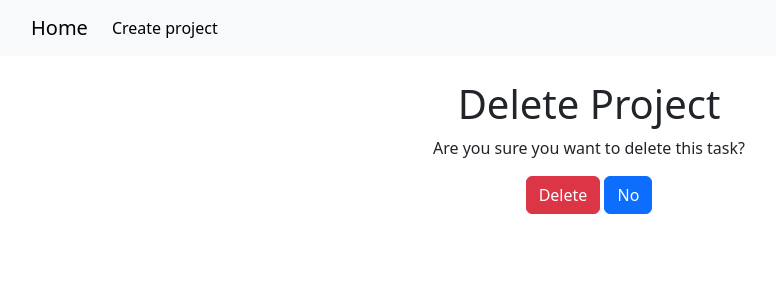
After one commit to Napales/todo-list, a Django app: page /project/1/delete/ in a window 1280 px wide. The commit adds this page. Shown: the top 300 px of the page, without its empty margins (51-827 px from the left). Run offline with Django 5.2, Linux system fonts and the light colour scheme; data comes from the database, SQL or seed files in the repository; parts of the project's set-up code (start-up, migrations or seed data) failed here and were passed over.

Commit message:
Сделал: Update, Delete для проектов на классах.

```diff
--- a/webapp/models/project.py
+++ b/webapp/models/project.py
@@ -1,4 +1,6 @@
 from django.db import models
+from django.urls import reverse
+
 
 class Project(models.Model):
     name = models.CharField(max_length=30, verbose_name='Название', null=False, blank=False)
@@ -13,3 +15,6 @@ class Project(models.Model):
         db_table = 'projects'
         verbose_name = 'Проект'
         verbose_name_plural = 'Проекты'
+
+    def get_absolute_url(self):
+        return reverse('project_detail', kwargs={'pk': self.pk})
--- a/webapp/templates/base.html
+++ b/webapp/templates/base.html
@@ -16,7 +16,7 @@
 
 <nav class="navbar navbar-expand-lg bg-body-tertiary">
     <div class="container">
-        <a class="navbar-brand" href="{% url 'index' %}">Home</a>
+        <a class="navbar-brand" href="{% url 'project_list' %}">Home</a>
         <button class="navbar-toggler" type="button" data-bs-toggle="collapse" data-bs-target="#navbarNav"
                 aria-controls="navbarNav" aria-expanded="false" aria-label="Toggle navigation">
             <span class="navbar-toggler-icon"></span>
--- /dev/null
+++ b/webapp/templates/projects/project_delete.html
@@ -0,0 +1,13 @@
+{% extends 'base.html' %}
+
+{% block content %}
+    <div class="text-center mt-4">
+        <h1>Delete Project</h1>
+        <p>Are you sure you want to delete this task?</p>
+        <form action="{% url 'project_delete' project.pk %}" method="post">
+            {% csrf_token %}
+            <input class="btn btn-danger" type="submit" value="Delete"/>
+            <a class="btn btn-primary" href="{% url 'project_list' %}">No</a>
+        </form>
+    </div>
+{% endblock %}
--- a/webapp/templates/projects/project_list.html
+++ b/webapp/templates/projects/project_list.html
@@ -16,8 +16,8 @@
                         <h5 class="card-title">{{ project.name }}</h5>
                         <h6 class="card-subtitle mb-2 text-body-secondary">{{ project.start_date }}</h6>
                         <a href="{% url 'project_detail' project.pk %}" class="btn btn-outline-primary">Detail</a>
-                        <a href="" class="btn btn-outline-success">Update</a>
-                        <a href="" class="btn btn-outline-danger">Delete</a>
+                        <a href="{% url 'project_update' project.pk %}" class="btn btn-outline-success">Update</a>
+                        <a href="{% url 'project_delete' project.pk %}" class="btn btn-outline-danger">Delete</a>
                     </div>
                 </div>
             </div>
--- a/webapp/urls.py
+++ b/webapp/urls.py
@@ -1,12 +1,15 @@
 from django.urls import path
 
 from webapp.views import IndexTaskView, CreateTaskView, DetailTaskView, DeleteTaskView, UpdateTaskView
-from webapp.views.projects import ProjectsListView, ProjectDetailView, ProjectCreateView
+from webapp.views.projects import ProjectsListView, ProjectDetailView, ProjectCreateView, ProjectUpdateView, \
+    ProjectDeleteView
 
 urlpatterns = [
     path('', ProjectsListView.as_view(), name='project_list'),
     path('project/<int:pk>/', ProjectDetailView.as_view(), name='project_detail'),
     path('project/add/', ProjectCreateView.as_view(), name='project_add'),
+    path('project/<int:pk>/update/', ProjectUpdateView.as_view(), name='project_update'),
+    path('project/<int:pk>/delete/', ProjectDeleteView.as_view(), name='project_delete'),
 
 
     path('task/list', IndexTaskView.as_view(), name='index'),
--- a/webapp/views/__init__.py
+++ b/webapp/views/__init__.py
@@ -1 +1,2 @@
 from webapp.views.tasks import UpdateTaskView, DeleteTaskView, CreateTaskView, IndexTaskView, DetailTaskView
+from webapp.views.projects import ProjectCreateView, ProjectDeleteView, ProjectUpdateView, ProjectsListView, ProjectDetailView
--- a/webapp/views/projects.py
+++ b/webapp/views/projects.py
@@ -2,7 +2,7 @@ from urllib.parse import urlencode
 
 from django.db.models import Q
 from django.urls import reverse_lazy
-from django.views.generic import ListView, DetailView, CreateView
+from django.views.generic import ListView, DetailView, CreateView, UpdateView, DeleteView
 
 from webapp.forms import SearchForm
 from webapp.forms.projects import ProjectForm
@@ -55,3 +55,15 @@ class ProjectCreateView(CreateView):
     model = Project
     form_class = ProjectForm
     success_url = reverse_lazy('project_list')
+
+
+class ProjectUpdateView(UpdateView):
+    template_name = 'projects/project_update.html'
+    form_class = ProjectForm
+    model = Project
+
+
+class ProjectDeleteView(DeleteView):
+    template_name = 'projects/project_delete.html'
+    model = Project
+    success_url = reverse_lazy('project_list')
```
Also changed, not shown: webapp/templates/projects/project_update.html (added, +12 -0 lines).
